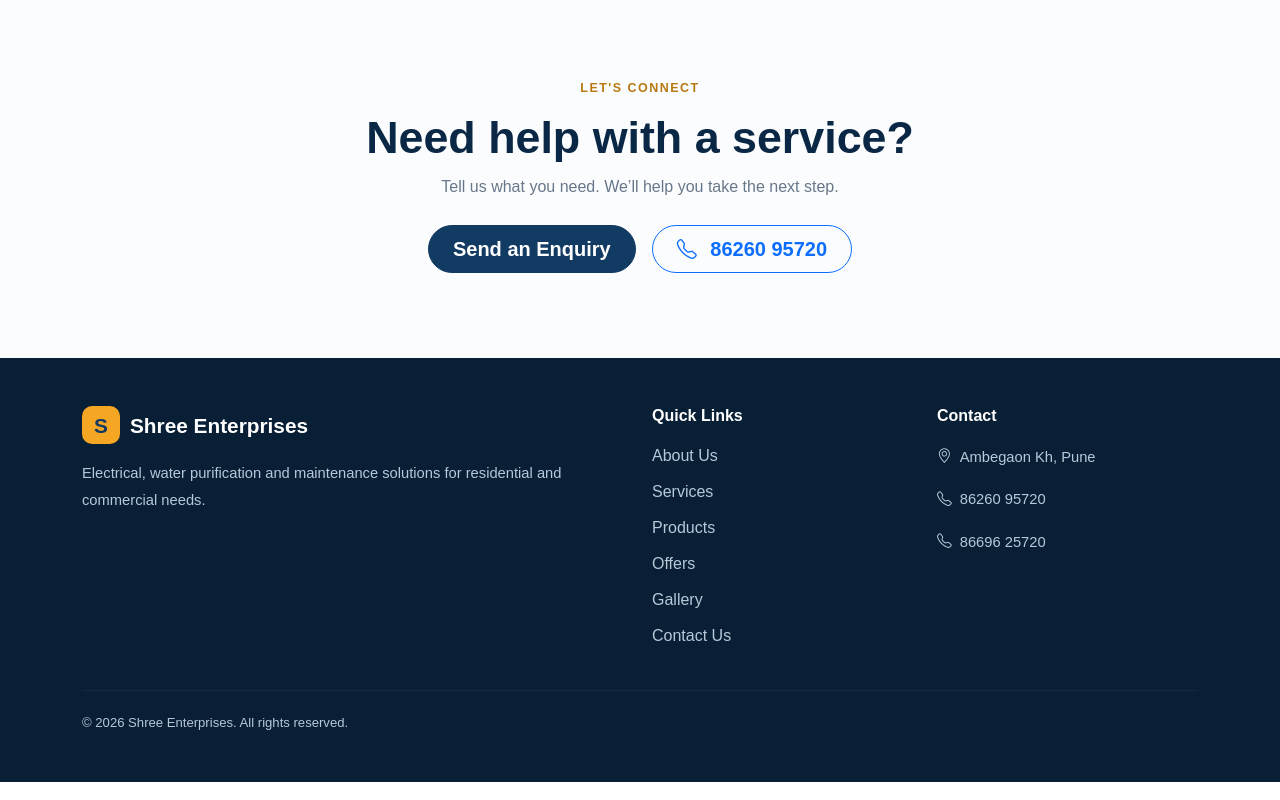
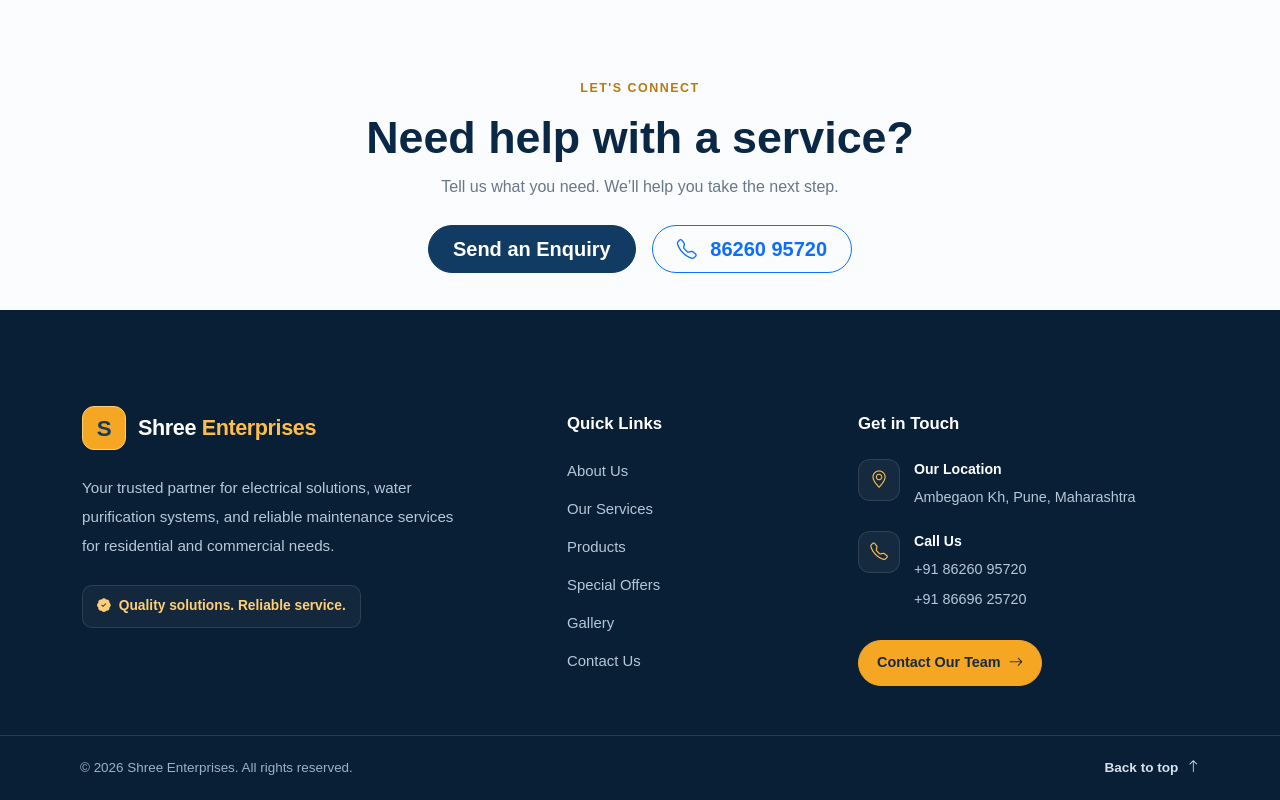
Before and after one commit to Sachinpukale/shree-enterprises-website, a Next.js app: page / in a window 1280 px wide. Shown: the part 2242-3042 px from the top of the page. Built offline with nearby package versions, Linux system fonts and the light colour scheme.

Commit message:
BY SACHIN --- Mobile responsive Issue Done

```diff
--- a/src/app/globals.css
+++ b/src/app/globals.css
@@ -18,6 +18,7 @@
 
 html {
   scroll-behavior: smooth;
+  scroll-padding-top: 80px;
 }
 
 body {
@@ -456,70 +457,171 @@ a {
 .footer-brand {
   display: inline-flex;
   align-items: center;
-  gap: 10px;
+  gap: 12px;
   color: #ffffff;
-  font-size: 1.3rem;
+  font-size: 1.35rem;
   font-weight: 800;
+  letter-spacing: -0.4px;
 }
 
 .footer-brand:hover {
-  color: #ffbd4a;
+  color: #ffffff;
 }
 
 .footer-brand-mark {
   display: inline-flex;
+  flex-shrink: 0;
   align-items: center;
   justify-content: center;
-  width: 38px;
-  height: 38px;
+  width: 44px;
+  height: 44px;
   color: var(--primary-color);
   background: var(--secondary-color);
-  border-radius: 10px;
+  border: 1px solid #ffcf75;
+  border-radius: 12px;
+  font-size: 1.4rem;
 }
 
-.site-footer p {
-  color: #b7c8d8;
-  font-size: 0.92rem;
-  line-height: 1.8;
+.footer-brand-highlight {
+  color: #ffbd4a;
 }
 
-.site-footer h3 {
-  margin-bottom: 18px;
+.site-footer .footer-description {
+  max-width: 390px;
+  color: #b7c8d8;
+  font-size: 0.95rem;
+  line-height: 1.9;
+}
+
+.footer-trust-note {
+  display: inline-flex;
+  align-items: center;
+  padding: 10px 14px;
+  color: #ffce78;
+  background: #ffffff0b;
+  border: 1px solid #ffffff1c;
+  border-radius: 10px;
+  font-size: 0.86rem;
+  font-weight: 600;
+}
+
+.footer-heading {
+  margin: 8px 0 24px;
   color: #ffffff;
-  font-size: 1rem;
+  font-size: 1.05rem;
   font-weight: 750;
 }
 
-.site-footer a:not(.footer-brand):not(.footer-brand-mark) {
+.footer-links li {
+  margin-bottom: 14px;
+}
+
+.footer-links a {
+  display: inline-block;
   color: #b7c8d8;
+  font-size: 0.93rem;
+  transition:
+    color 0.2s ease,
+    transform 0.2s ease;
+}
+
+.footer-links a:hover {
+  color: #ffbd4a;
+  transform: translateX(4px);
+}
+
+.footer-contact-item {
+  display: flex;
+  align-items: flex-start;
+  gap: 14px;
+  margin-bottom: 22px;
+}
+
+.footer-contact-icon {
+  display: flex;
+  flex-shrink: 0;
+  align-items: center;
+  justify-content: center;
+  width: 42px;
+  height: 42px;
+  color: #ffbd4a;
+  background: #ffffff0d;
+  border: 1px solid #ffffff1c;
+  border-radius: 12px;
+  font-size: 1.1rem;
+}
+
+.footer-contact-label {
+  display: block;
+  margin-bottom: 5px;
+  color: #ffffff;
+  font-size: 0.88rem;
+  font-weight: 700;
+}
+
+.footer-contact-item p,
+.footer-contact-item a {
+  display: block;
+  margin-bottom: 5px;
+  color: #b7c8d8;
+  font-size: 0.9rem;
+  line-height: 1.7;
+}
+
+.footer-contact-item a:hover {
+  color: #ffbd4a;
+}
+
+.footer-contact-cta {
+  display: inline-flex;
+  align-items: center;
+  justify-content: center;
+  margin-top: 2px;
+  padding: 11px 18px;
+  color: #172b40;
+  background: var(--secondary-color);
+  border: 1px solid var(--secondary-color);
+  border-radius: 50px;
+  font-size: 0.9rem;
+  font-weight: 700;
+  transition:
+    background 0.2s ease,
+    transform 0.2s ease;
+}
+
+.footer-contact-cta:hover {
+  color: #172b40;
+  background: #ffbd4a;
+  transform: translateY(-2px);
+}
+
+.footer-bottom-bar {
+  display: flex;
+  align-items: center;
+  justify-content: space-between;
+  gap: 16px;
+  padding: 22px 80px;
+  border-top: 1px solid #ffffff20;
+}
+
+.footer-bottom-bar p {
+  margin: 0;
+  color: #9fb2c5;
+  font-size: 0.84rem;
+}
+
+.footer-back-to-top {
+  display: inline-flex;
+  align-items: center;
+  color: #d6e2ee;
+  font-size: 0.85rem;
+  font-weight: 600;
+  white-space: nowrap;
   transition: color 0.2s ease;
 }
 
-.site-footer .col-md-3 > a {
-  display: block;
-  width: fit-content;
-  margin-bottom: 12px;
-}
-
-.site-footer a:hover {
+.footer-back-to-top:hover {
   color: #ffbd4a;
-}
-
-.site-footer p a {
-  color: #b7c8d8;
-}
-
-.site-footer p a:hover {
-  color: #ffbd4a;
-}
-
-.footer-divider {
-  margin: 30px 0 20px;
-  border-color: #ffffff30;
-}
-
-.footer-bottom {
-  font-size: 0.82rem !important;
 }
 
 /* ========================================
@@ -528,8 +630,26 @@ a {
 
 a:focus-visible,
 button:focus-visible {
-  outline: 3px solid #f5a623;
+  outline: 3px solid var(--secondary-color);
   outline-offset: 3px;
+}
+
+.site-footer a:focus-visible {
+  outline-color: #ffbd4a;
+}
+
+@media (prefers-reduced-motion: reduce) {
+  html {
+    scroll-behavior: auto;
+  }
+
+  *,
+  *::before,
+  *::after {
+    transition-duration: 0.01ms !important;
+    animation-duration: 0.01ms !important;
+    animation-iteration-count: 1 !important;
+  }
 }
 
 /* ========================================
@@ -574,6 +694,27 @@ button:focus-visible {
 /* ========================================
    13. MOBILE RESPONSIVENESS
 ======================================== */
+
+@media (max-width: 767.98px) {
+  .container > .row {
+    --bs-gutter-x: 1.5rem;
+  }
+
+  .site-footer .row {
+    row-gap: 30px;
+  }
+
+  .footer-heading {
+    margin-bottom: 18px;
+  }
+
+  .footer-bottom-bar {
+    align-items: flex-start;
+    flex-direction: column;
+    gap: 12px;
+    padding: 20px;
+  }
+}
 
 @media (max-width: 575.98px) {
   .site-brand {
@@ -621,25 +762,22 @@ button:focus-visible {
     padding: 28px 22px;
   }
 
-  .site-footer .row {
-    row-gap: 28px;
+  .footer-brand {
+    font-size: 1.15rem;
+  }
+
+  .footer-brand-mark {
+    width: 40px;
+    height: 40px;
+  }
+
+  .site-footer .footer-description {
+    font-size: 0.9rem;
+  }
+
+  .footer-links a,
+  .footer-contact-item p,
+  .footer-contact-item a {
+    font-size: 0.87rem;
   }
 }
-
-/* ========================================
-   14. REDUCED MOTION PREFERENCE
-======================================== */
-
-@media (prefers-reduced-motion: reduce) {
-  html {
-    scroll-behavior: auto;
-  }
-
-  *,
-  *::before,
-  *::after {
-    transition-duration: 0.01ms !important;
-    animation-duration: 0.01ms !important;
-    animation-iteration-count: 1 !important;
-  }
-}
--- a/src/components/Footer.js
+++ b/src/components/Footer.js
@@ -1,62 +1,103 @@
+"use client";
+
 import Link from "next/link";
+import { useEffect, useState } from "react";
 
 export default function Footer() {
+  const [year, setYear] = useState("");
+
+  useEffect(() => {
+    setYear(String(new Date().getFullYear()));
+  }, []);
+
   return (
     <footer className="site-footer">
-      <div className="container py-5">
-        <div className="row g-4">
+      <div className="container">
+        {/* Main Footer */}
+        <div className="row g-4 g-lg-5 py-5">
           {/* Company Information */}
-          <div className="col-md-6">
-            <Link className="footer-brand" href="/">
+          <div className="col-lg-5 col-md-6">
+            <Link href="/" className="footer-brand">
               <span className="footer-brand-mark">S</span>
-              Shree Enterprises
+
+              <span>
+                Shree <span className="footer-brand-highlight">Enterprises</span>
+              </span>
             </Link>
 
-            <p className="mt-3 mb-0 footer-description">
-              Electrical, water purification and maintenance solutions
+            <p className="footer-description mt-4 mb-4">
+              Your trusted partner for electrical solutions, water
+              purification systems, and reliable maintenance services
               for residential and commercial needs.
             </p>
+
+            <div className="footer-trust-note">
+              <i className="bi bi-patch-check-fill me-2" />
+              Quality solutions. Reliable service.
+            </div>
           </div>
 
           {/* Quick Links */}
-          <div className="col-md-3 col-6">
-            <h3>Quick Links</h3>
+          <div className="col-lg-3 col-md-6 col-6">
+            <h3 className="footer-heading">Quick Links</h3>
 
-            <Link href="/about">About Us</Link>
-            <Link href="/services">Services</Link>
-            <Link href="/products">Products</Link>
-            <Link href="/offers">Offers</Link>
-            <Link href="/gallery">Gallery</Link>
-            <Link href="/contact">Contact Us</Link>
+            <ul className="footer-links list-unstyled mb-0">
+              <li><Link href="/about">About Us</Link></li>
+              <li><Link href="/services">Our Services</Link></li>
+              <li><Link href="/products">Products</Link></li>
+              <li><Link href="/offers">Special Offers</Link></li>
+              <li><Link href="/gallery">Gallery</Link></li>
+              <li><Link href="/contact">Contact Us</Link></li>
+            </ul>
           </div>
 
           {/* Contact Information */}
-          <div className="col-md-3 col-6">
-            <h3>Contact</h3>
+          <div className="col-lg-4 col-md-12">
+            <h3 className="footer-heading">Get in Touch</h3>
 
-            <p>
-              <i className="bi bi-geo-alt me-2" />
-              Ambegaon Kh, Pune
-            </p>
+            <div className="footer-contact-item">
+              <span className="footer-contact-icon">
+                <i className="bi bi-geo-alt" />
+              </span>
 
-            <p>
-              <i className="bi bi-telephone me-2" />
-              <a href="tel:8626095720">86260 95720</a>
-            </p>
+              <div>
+                <span className="footer-contact-label">Our Location</span>
+                <p className="mb-0">Ambegaon Kh, Pune, Maharashtra</p>
+              </div>
+            </div>
 
-            <p>
-              <i className="bi bi-telephone me-2" />
-              <a href="tel:8669625720">86696 25720</a>
-            </p>
+            <div className="footer-contact-item">
+              <span className="footer-contact-icon">
+                <i className="bi bi-telephone" />
+              </span>
+
+              <div>
+                <span className="footer-contact-label">Call Us</span>
+                <a href="tel:8626095720">+91 86260 95720</a>
+                <a href="tel:8669625720">+91 86696 25720</a>
+              </div>
+            </div>
+
+            <Link href="/contact" className="footer-contact-cta">
+              Contact Our Team
+              <i className="bi bi-arrow-right ms-2" />
+            </Link>
           </div>
         </div>
 
-        <hr className="footer-divider" />
 
-        <p className="footer-bottom mb-0">
-          &copy; 2026 Shree Enterprises. All rights reserved.
-        </p>
       </div>
+      {/* Footer Bottom */}
+        <div className="footer-bottom-bar">
+          <p className="mb-0">
+            © {year} Shree Enterprises. All rights reserved.
+          </p>
+
+          <a href="#top" className="footer-back-to-top">
+            Back to top
+            <i className="bi bi-arrow-up ms-2" />
+          </a>
+        </div>
     </footer>
   );
 }
```
